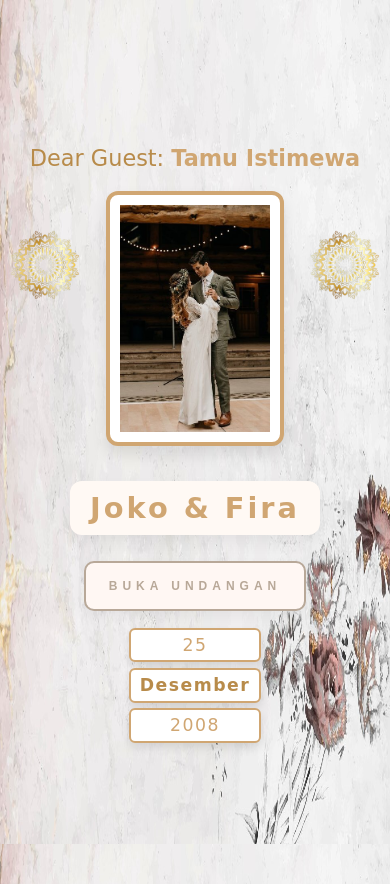
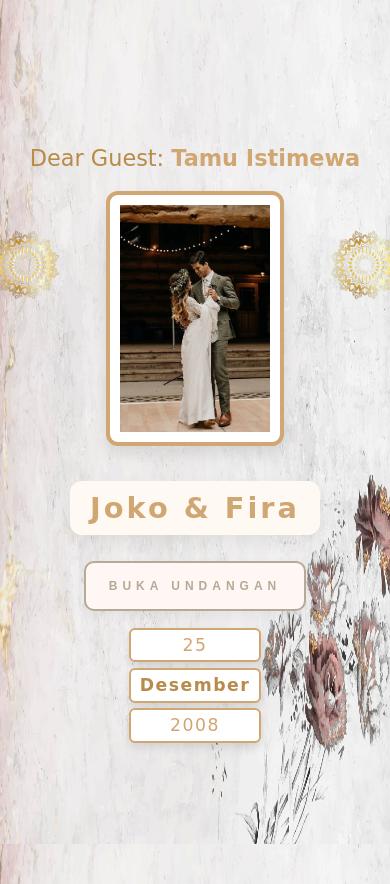
Before and after one commit to kyybogor/Undangan_RizkySaputro_Vintage, a plain HTML site: page index.html in a window 390 px wide. Drawn offline with Linux system fonts and the light colour scheme.

Commit message:
style.css

```diff
--- a/style.css
+++ b/style.css
@@ -96,11 +96,11 @@ body {
     }
 
     .side-ornament.left {
-        left: -5px;
+        left: -25px;
     }
 
     .side-ornament.right {
-        right: -5px;
+        right: -25px;
     }
 }
 
```
